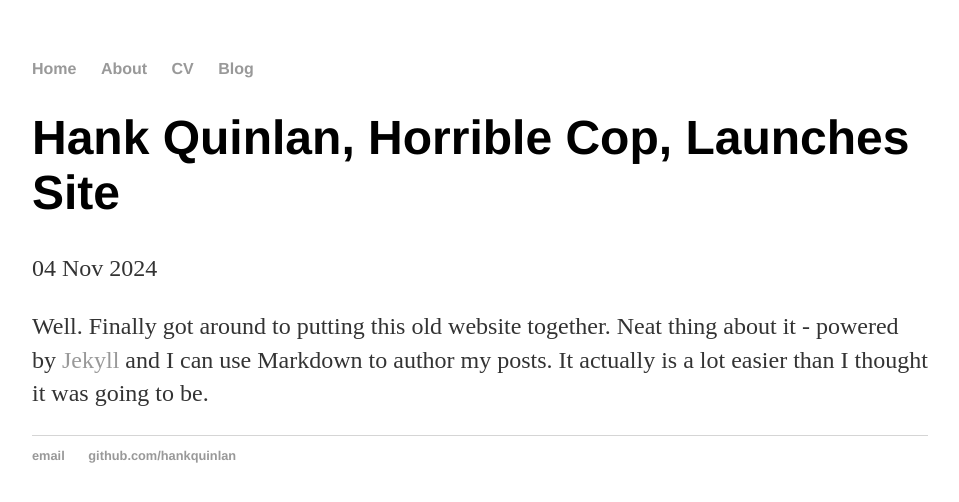
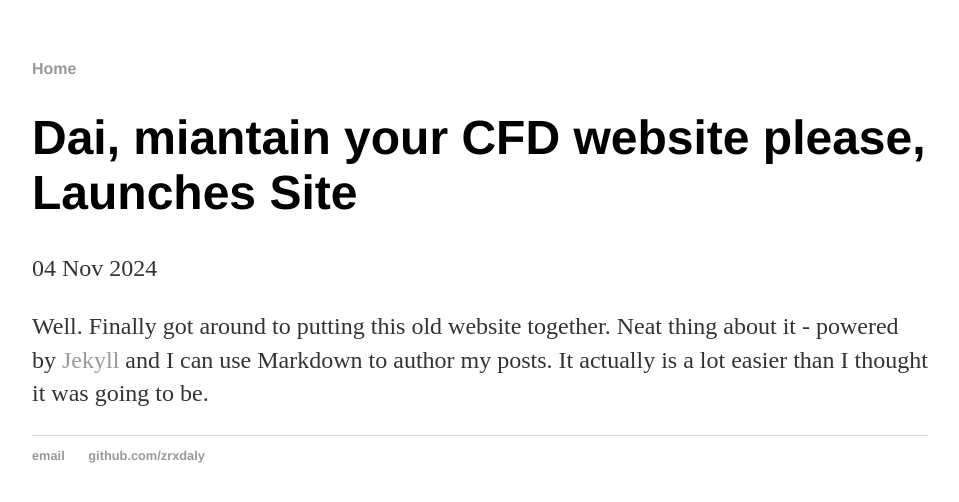
Before and after one commit to zrxdaly/zrxdaly.github.io, a Jekyll site: the page built from _posts/2024-11-04-my-first-blog.md, in a window 1280 px wide. Shown: the top 502 px of the page, without its empty margins (160-1119 px from the left). Built offline with Jekyll 4.4.1, drawn with Linux system fonts in a browser that asks for light colours.

Commit message:
change names of alll files

```diff
--- a/_config.yml
+++ b/_config.yml
@@ -1,4 +1,4 @@
-name: Hank Quinlan, Horrible Cop
+name: Dai, CFD
 markdown: kramdown
 
 permalink: /blog/:year/:month/:day/:title
--- a/_layouts/default.html
+++ b/_layouts/default.html
@@ -9,9 +9,6 @@
 			<nav>
 	    		<ul>
 	        		<li><a href="/">Home</a></li>
-		        	<li><a href="/about">About</a></li>
-	        		<li><a href="/cv">CV</a></li>
-	        		<li><a href="/blog">Blog</a></li>
 	    		</ul>
 			</nav>
 			<div class="container">
@@ -21,8 +18,8 @@
 			</div><!-- /.container -->
 			<footer>
 	    		<ul>
-	        		<li><a href="mailto:hankquinlanhub@gmail.com">email</a></li>
-	        		<li><a href="https://github.com/hankquinlan">github.com/hankquinlan</a></li>
+	        		<li><a href="mailto:yi.dai@wur.nl">email</a></li>
+	        		<li><a href="https://github.com/zrxdaly">github.com/zrxdaly</a></li>
 				</ul>
 			</footer>
 		</body>
--- a/_posts/2024-11-04-my-first-blog.md
+++ b/_posts/2024-11-04-my-first-blog.md
@@ -1,7 +1,6 @@
 ---
 layout: post
-title: "Hank Quinlan, Horrible Cop, Launches Site"
+title: "Dai, miantain your CFD website please, Launches Site"
 date: 2024-11-04
 ---
-
 Well. Finally got around to putting this old website together. Neat thing about it - powered by [Jekyll](http://jekyllrb.com) and I can use Markdown to author my posts. It actually is a lot easier than I thought it was going to be.
--- a/blog/index.html
+++ b/blog/index.html
@@ -1,6 +1,6 @@
 ---
 layout: default
-title: Hank Quinlan's Blog
+title: Dai's Blog
 ---
 	<h1>{{ page.title }}</h1>
 	<ul class="posts">
--- a/index.html
+++ b/index.html
@@ -1,8 +1,8 @@
 ---
 layout: default
-title: Hank Quinlan, Horrible Cop
+title: CFD website of Dai
 ---
 <div class="blurb">
 	<h1>Hi there, I'm Dai!</h1>
-	<p>I'm best known as the horrible cop from <em>A Touch of Evil</em> Don't trust me. <a href="/about">Read more about my life...</a></p>
+	<p>I would like to use this website to note down my simulation journey</p>
 </div><!-- /.blurb -->
```
Also changed, not shown: blog/atom.xml (+7 -7 lines).
